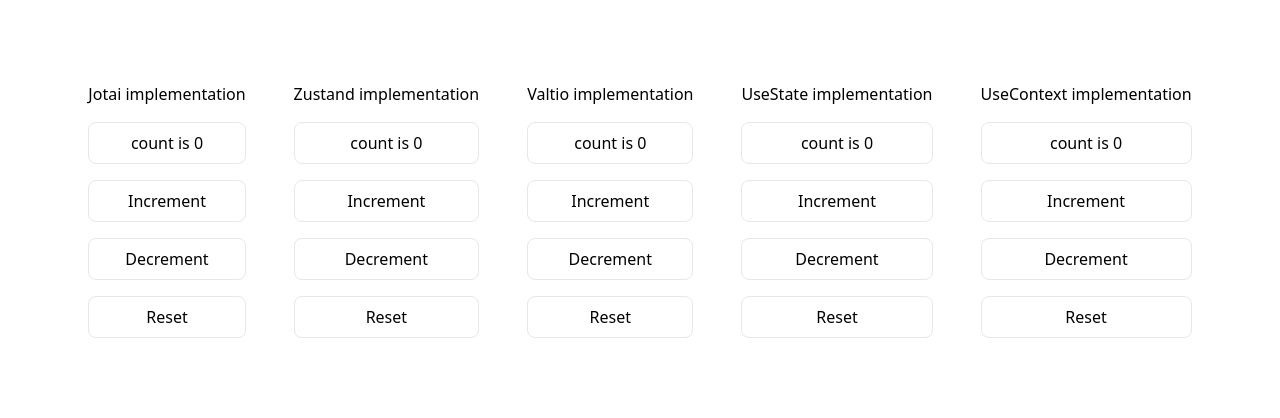
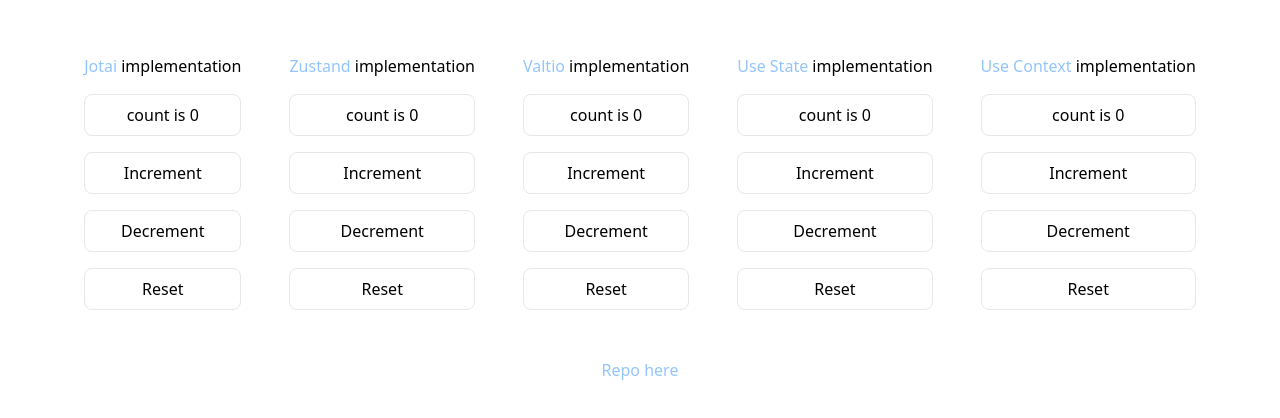
Before and after one commit to NWylynko/jotai-vs-zustand-vs-valtio, a React (Vite) app: page / in a window 1280 px wide. Shown: the part 190-608 px from the top of the page. Built offline with nearby package versions, Linux system fonts and the light colour scheme.

Commit message:
Clean up some things

```diff
--- a/src/App.tsx
+++ b/src/App.tsx
@@ -6,27 +6,77 @@
 
 export default function App() {
   return (
-    <main className="flex flex-col md:flex-row gap-4 justify-center items-center min-h-svh w-svw">
+    <div className="flex flex-col gap-8 w-full min-h-svh justify-center items-center">
+      <main className="flex flex-col md:flex-row gap-4 items-center justify-center w-full">
         <div className="p-4 flex flex-col gap-4">
-        <span>Jotai implementation</span>
+          <span>
+            <a
+              className="text-blue-300 underline:hover"
+              href="https://npmjs.com/package/jotai"
+            >
+              Jotai
+            </a>{" "}
+            implementation
+          </span>
           <JotaiCounter />
         </div>
         <div className="p-4 flex flex-col gap-4">
-        <span>Zustand implementation</span>
+          <span>
+            <a
+              className="text-blue-300 underline:hover"
+              href="https://npmjs.com/package/zustand"
+            >
+              Zustand
+            </a>{" "}
+            implementation
+          </span>
           <ZustandCounter />
         </div>
         <div className="p-4 flex flex-col gap-4">
-        <span>Valtio implementation</span>
+          <span>
+            <a
+              className="text-blue-300 underline:hover"
+              href="https://npmjs.com/package/valtio"
+            >
+              Valtio
+            </a>{" "}
+            implementation
+          </span>
           <ValtioCounter />
         </div>
         <div className="p-4 flex flex-col gap-4">
-        <span>UseState implementation</span>
+          <span>
+            <a
+              className="text-blue-300 underline:hover"
+              href="https://react.dev/reference/react/useState"
+            >
+              Use State
+            </a>{" "}
+            implementation
+          </span>
           <UseStateCounter />
         </div>
         <div className="p-4 flex flex-col gap-4">
-        <span>UseContext implementation</span>
+          <span>
+            <a
+              className="text-blue-300 underline:hover"
+              href="https://react.dev/reference/react/useContext"
+            >
+              Use Context
+            </a>{" "}
+            implementation
+          </span>
           <UseContextCounter />
         </div>
       </main>
+      <footer className="flex flex-col items-center justify-center w-full">
+        <a
+          className="text-blue-300 underline:hover"
+          href="https://github.com/NWylynko/jotai-vs-zustand-vs-valtio"
+        >
+          Repo here
+        </a>
+      </footer>
+    </div>
   );
 }
--- a/src/counters/JotaiCounter.tsx
+++ b/src/counters/JotaiCounter.tsx
@@ -24,9 +24,7 @@
 function Display() {
   const [count] = useAtom(countAtom);
   return (
-    <button className="border rounded-lg py-2" type="button" disabled>
-      count is {count}
-    </button>
+    <span className="border rounded-lg py-2 text-center">count is {count}</span>
   );
 }
 
--- a/src/counters/UseContextCounter.tsx
+++ b/src/counters/UseContextCounter.tsx
@@ -51,9 +51,7 @@
   const { count } = useCounter();
 
   return (
-    <button className="border rounded-lg py-2" type="button" disabled>
-      count is {count}
-    </button>
+    <span className="border rounded-lg py-2 text-center">count is {count}</span>
   );
 }
 
--- a/src/counters/UseStateCounter.tsx
+++ b/src/counters/UseStateCounter.tsx
@@ -25,9 +25,9 @@
 
 function Display(props: { count: number }) {
   return (
-    <button className="border rounded-lg py-2" type="button" disabled>
+    <span className="border rounded-lg py-2 text-center">
       count is {props.count}
-    </button>
+    </span>
   );
 }
 
--- a/src/counters/ValtioCounter.tsx
+++ b/src/counters/ValtioCounter.tsx
@@ -27,9 +27,9 @@
   const snap = useSnapshot(state);
 
   return (
-    <button className="border rounded-lg py-2" type="button" disabled>
+    <span className="border rounded-lg py-2 text-center">
       count is {snap.count}
-    </button>
+    </span>
   );
 }
 
--- a/src/counters/ZustandCounter.tsx
+++ b/src/counters/ZustandCounter.tsx
@@ -30,9 +30,7 @@
   const count = useStore((state) => state.count);
 
   return (
-    <button className="border rounded-lg py-2" type="button" disabled>
-      count is {count}
-    </button>
+    <span className="border rounded-lg py-2 text-center">count is {count}</span>
   );
 }
 
```
Lines whose indentation alone changed are shown as unchanged.
